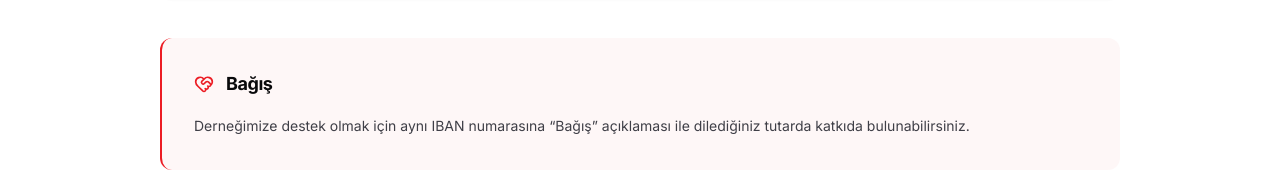
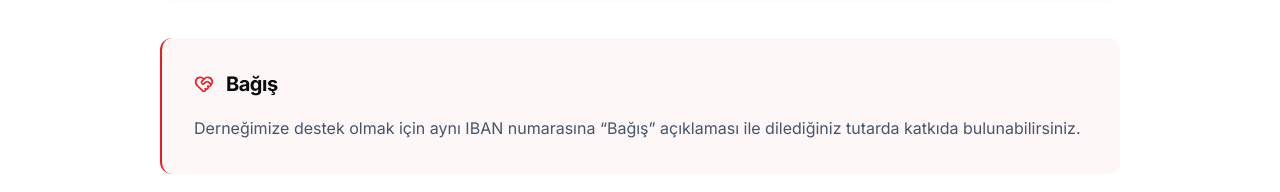
Before and after one commit to pclelif/mezun-dernegi, a Next.js app: page /uyelik/aidat-ve-bagis in a window 1280 px wide. Shown: the part 1139-1331 px from the top of the page. Built offline with nearby package versions, Linux system fonts and the light colour scheme; no server answers; the database is empty.

Commit message:
style(membership): unify font size and typography across info cards

```diff
--- a/src/app/uyelik/aidat-ve-bagis/page.tsx
+++ b/src/app/uyelik/aidat-ve-bagis/page.tsx
@@ -87,9 +87,9 @@ export default async function AidatVeBagisPage() {
         <section className="rounded-xl border-l-2 border-[#ec1c24] bg-red-50/60 p-6 md:p-8" aria-labelledby="donation-title">
           <div className="flex items-center gap-3">
             <HeartHandshake className="size-5 shrink-0 text-[#ec1c24]" aria-hidden="true" />
-            <h2 id="donation-title" className="text-base font-bold tracking-tight text-zinc-950 md:text-lg">Bağış</h2>
+            <h2 id="donation-title" className="text-lg font-bold tracking-tight text-zinc-950 md:text-xl">Bağış</h2>
           </div>
-          <p className="mt-4 text-sm leading-6 text-zinc-700">
+          <p className="mt-4 text-base leading-7 text-slate-600">
             {content.donation || (
               <>
                 Derneğimize destek olmak için aynı IBAN numarasına{" "}
--- a/src/app/uyelik/dernek-uyeligi/page.tsx
+++ b/src/app/uyelik/dernek-uyeligi/page.tsx
@@ -142,7 +142,7 @@ export default async function DernekUyeligiPage() {
               derneğimize elden ulaştırabilirsiniz.
             </p>
 
-            <div className="mt-6 rounded-lg border-l-2 border-[#ec1c24] bg-red-50/60 px-5 py-4 text-sm leading-6 text-zinc-700">
+            <div className="mt-6 rounded-lg border-l-2 border-[#ec1c24] bg-red-50/60 px-5 py-4 text-base leading-7 text-slate-600">
               <p>
                 e-Devlet üzerinden adli sicil kaydınızı oluştururken “Belgenin Verileceği Kurum”
                 alanında “Resmi Kurum” seçeneğini seçiniz.
```
